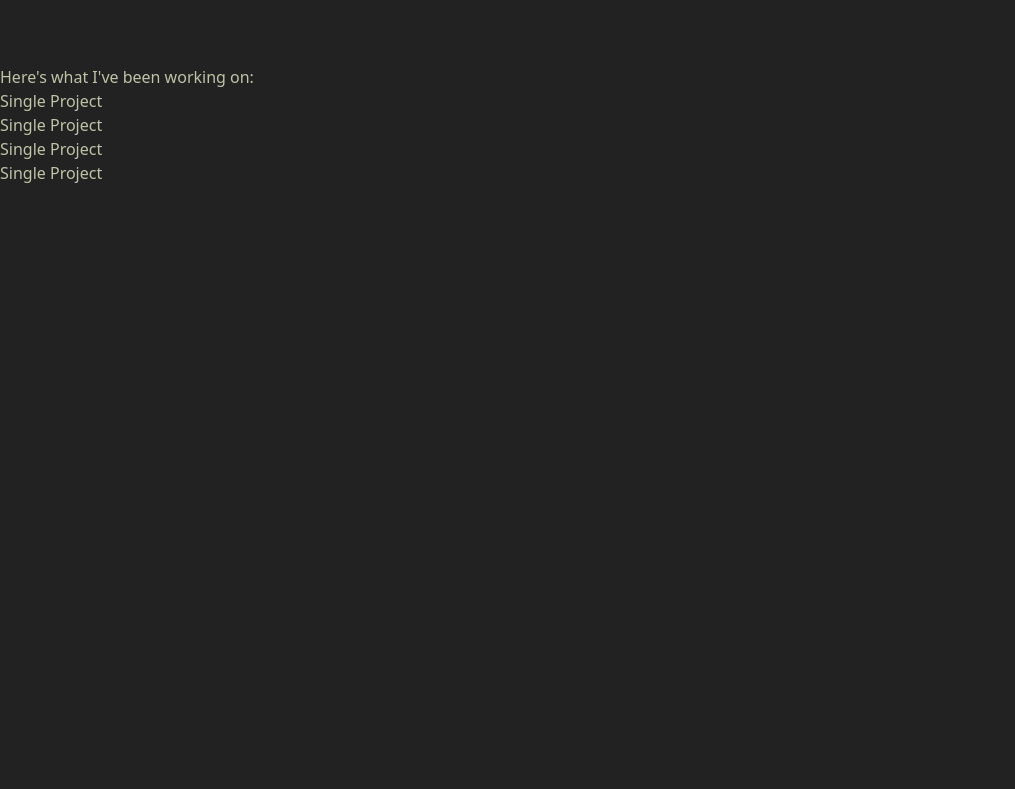
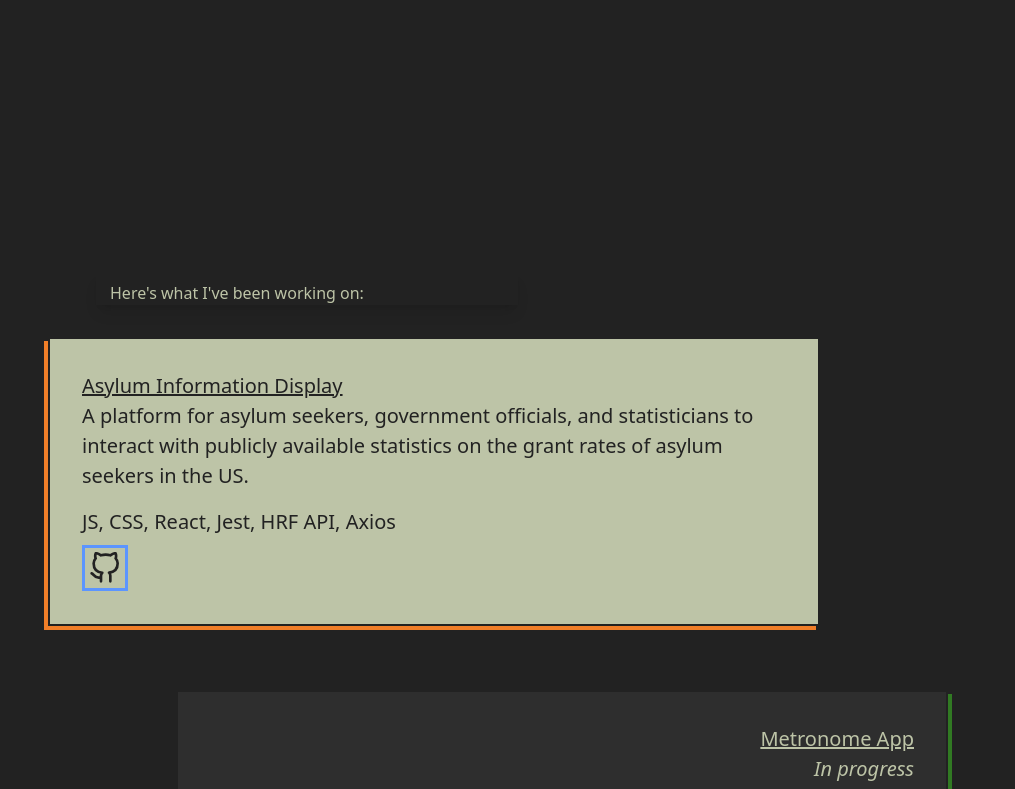
Before and after one commit to percouple/portfolio-site-vite, a Vue app: page / in a window 1280 px wide. Shown: the part 1400-2189 px from the top of the page, without its empty margins (0-1015 px from the left). Before the commit the page ends 1585 px from the top, so only its background shows below. Built offline with nearby package versions, Linux system fonts and the light colour scheme.

Commit message:
Project Icons init

```diff
--- a/src/components/ProjectsContainer.vue
+++ b/src/components/ProjectsContainer.vue
@@ -1,15 +1,16 @@
 <script setup lang="ts">
-    import { ref } from 'vue';
-    import Project from './SingleProject.vue'
-    import { projectsData } from '../assets/projectdata';
+import Project from './SingleProject.vue'
+import { projectsData } from '../assets/projectdata';
+import GithubSVG from './svg-components/GithubSVG.vue';
 </script>
 
 <template>
     <div>
-        <h2 class="project-header" id="projects">
+        <h2 class="mt-[15rem] scroll-mt-[5rem] ml-[6rem] pl-[14px] pt-[8px]
+        shadow-lg bg-[#222222] max-w-[33%]" id="projects">
             Here's what I've been working on:
         </h2>
-        <div class="project-container">
+        <div class="flex flex-col max-w-[900px] mx-[3rem] mb-[10rem]">
             <div v-for="(entry, index) in projectsData" :key="entry.id"
                 :class="index % 2 === 0 ? 'left-project' : 'right-project'">
                 <Project :entry="entry" :isRight="index % 2 !== 0" />
@@ -19,4 +20,42 @@
 </template>
 
 <style scoped>
+.left-project {
+    padding: 2rem;
+    box-shadow: -4px 4px var(--tertiary-color);
+    margin-bottom: 2rem;
+    text-align: left;
+    align-items: left;
+    background-color: #bdc4a7;
+    border: 2px solid #222222;
+    color: #222222;
+    margin-right: 10vw;
+    margin-top: 2rem;
+    font-size: 1.25rem;
+    transition: box-shadow 0.2s, transform 0.2s;
+}
+
+.left-project:hover {
+    box-shadow: -12px 12px var(--tertiary-color);
+    transform: translate(6px, -6px);
+}
+
+.right-project {
+    padding: 2rem;
+    box-shadow: 4px 4px var(--secondary-highlight-color);
+    transition: box-shadow 0.2s, transform 0.2s;
+    margin-bottom: 2rem;
+    text-align: right;
+    align-items: right;
+    background-color: #2e2e2e;
+    border: 2px solid #222222;
+    margin-left: 10vw;
+    margin-top: 2rem;
+    font-size: 1.25rem;
+}
+
+.right-project:hover {
+    box-shadow: 12px 12px var(--secondary-highlight-color);
+    transform: translate(-6px, -6px);
+}
 </style>
--- a/src/components/SingleProject.vue
+++ b/src/components/SingleProject.vue
@@ -1,13 +1,30 @@
-<script>
+<script setup>
+    import { ref } from 'vue';
+    import GithubSVG from './svg-components/GithubSVG.vue';
+    // import LinkContainer from './LinkContainer.vue'; // Adjust the import path as necessary
 
+    const props = defineProps(['entry'])
 </script>
 
 <template>
     <div>
-        Single Project
+        <h3 :style="{ textDecoration: 'underline' }">{{ entry.name }}</h3>
+        <h5 :style="{ fontStyle: 'italic' }">
+            {{ entry.complete ? '' : 'In progress' }}
+        </h5>
+        <div :style="{ marginBottom: '1rem'}">
+            {{ entry.description }}
+        </div>
+        <h5>{{ entry.stack }}</h5>
+        <!-- <LinkContainer :entry="entry" :isRight="isRight" /> -->
+        <GithubSVG :url="entry.githubUrl"/>
     </div>
 </template>
 
-<style>
 
+<style scoped>
+/* You can add component-specific styles here */
+.project-card {
+
+}
 </style>
--- /dev/null
+++ b/src/components/svg-components/GithubSVG.vue
@@ -0,0 +1,33 @@
+<script setup>
+const props = defineProps(['url'])
+
+const onClick = () => {
+    console.log(props.url)
+    window.location.href = props.url;
+}
+</script>
+
+<template>
+    <button class="custom-rules mt-2 p-1 " @click="onClick">
+        <svg xmlns="http://www.w3.org/2000/svg" width="32" height="32" viewBox="0 0 24 24" fill="none"
+            stroke="currentColor" stroke-width="2" stroke-linecap="round" stroke-linejoin="round"
+            class="feather feather-github">
+            <path
+                d="M9 19c-5 1.5-5-2.5-7-3m14 6v-3.87a3.37 3.37 0 0 0-.94-2.61c3.14-.35 6.44-1.54 6.44-7A5.44 5.44 0 0 0 20 4.77 5.07 5.07 0 0 0 19.91 1S18.73.65 16 2.48a13.38 13.38 0 0 0-7 0C6.27.65 5.09 1 5.09 1A5.07 5.07 0 0 0 5 4.77a5.44 5.44 0 0 0-1.5 3.78c0 5.42 3.3 6.61 6.44 7A3.37 3.37 0 0 0 9 18.13V22">
+            </path>
+        </svg>
+    </button>
+</template>
+
+
+<style scoped>
+.custom-rules {
+    border: 0.2rem solid var(--tertiary-highlight-color);
+}
+
+.custom-rules:hover {
+    transition: all 300ms ease-in-out;
+    background-color: red;
+    transform: translate(0px, -4px);
+}
+</style>
```
